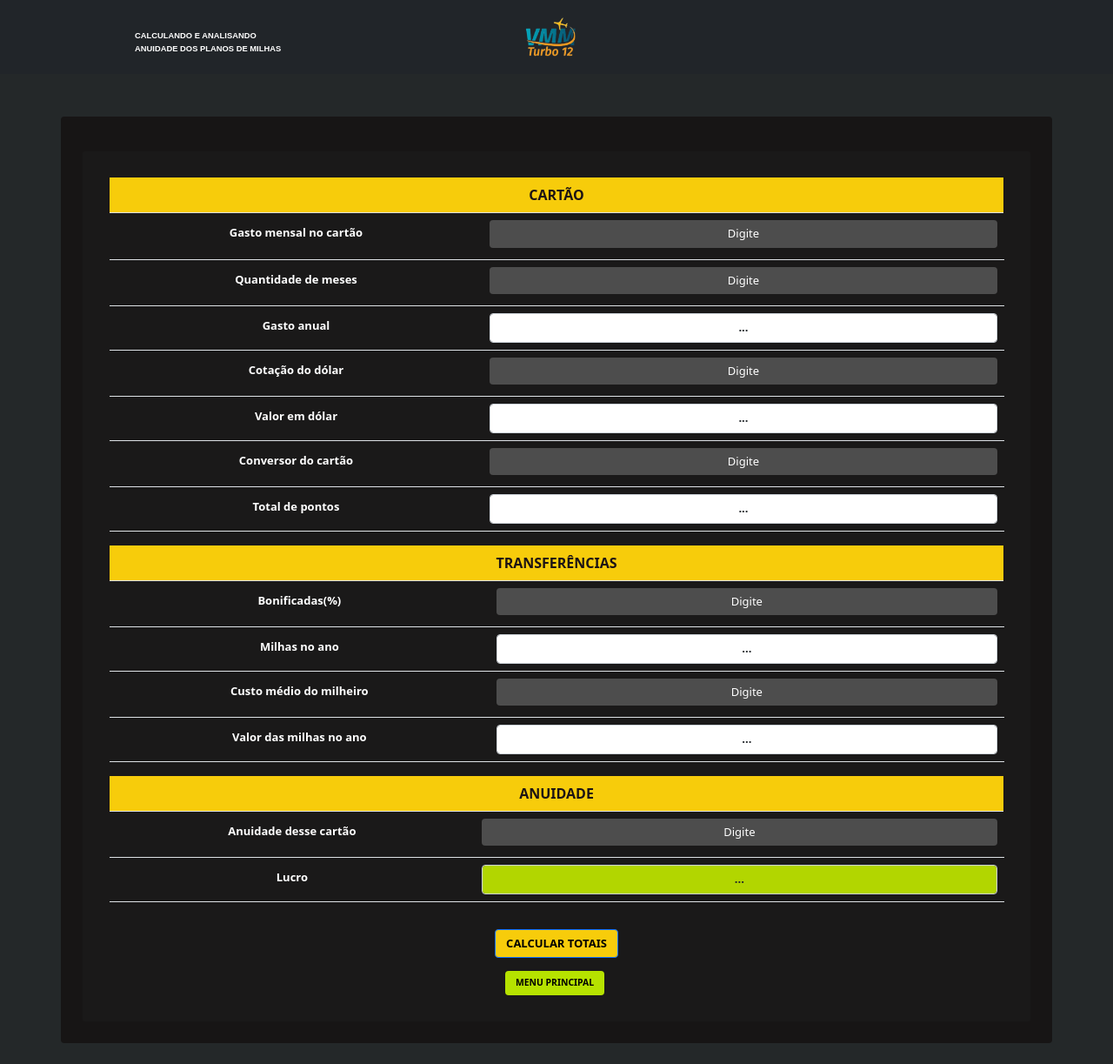
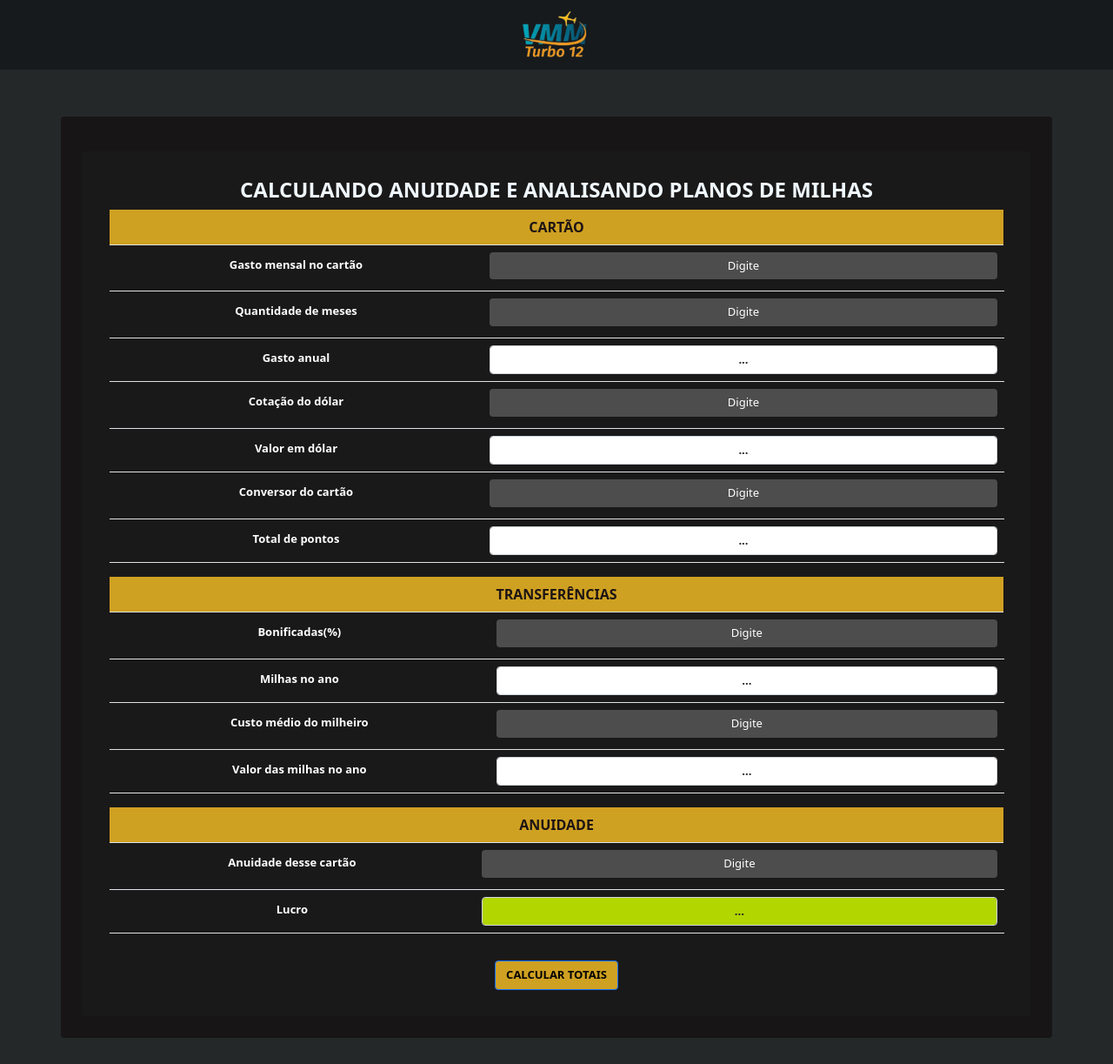
Before and after one commit to ittalo-pessoa/dm-milhas-final, a plain HTML site: page calculando.html in a window 1280 px wide. Shown: the whole page at 87% size. Drawn offline with nearby package versions, Linux system fonts and the light colour scheme.

Commit message:
Fazendo novas alterações

```diff
--- a/calculando.css
+++ b/calculando.css
@@ -38,7 +38,7 @@ h2{
 }
 tr.cabeca{
     border: none;
-    background-color: #f7cc0b;
+    background-color: #cfa122;
     color: #1d1414;
 }
 td{
@@ -152,26 +152,28 @@ input[type="number"]::placeholder{
     right: 48%; /* Move para a direita de forma relativa */
     transform: translateY(-50%); /* Ajusta para centralizar verticalmente */
 }
-@media (max-width: 768px) {
-    .qualquer {
-        font-size: 7.4px; /* Fonte maior em telas menores */
-        margin-left: -5%; /* Margem adaptada para telas menores */
-    }
-}
-
-@media (max-width: 480px) {
-    .qualquer {
-        font-size: 7.4px; /* Ajuste para telas muito pequenas */
-        margin-left: 5%; /* Margem mais compacta */
-    }
-
-  @media (min-width: 720px) and (max-width: 1650px) {
-    body {
-      font-size: 10px;
-      margin-left: -5%;
-    }
-  }}
-
 .menu{
     background-color:#b6e200;
 }
+.navbar img {
+    height: 60px; /* Tamanho padrão */
+    width: 80px;
+    position: absolute;
+    left: 50%; /* Centraliza horizontalmente */
+    top: 50%; /* Centraliza verticalmente */
+    transform: translate(-50%, -50%); /* Ajuste para a centralização completa */
+}
+.navbar {
+    background-color: rgba(15, 19, 22, 0.619) !important;
+    padding: 10px 15px;
+    position: fixed;
+    top: 0;
+    left: 0;
+    width: 100%;
+    z-index: 10;
+    margin: 0;
+    min-height: 80px; /* Altura mínima ajustada para manter o visual proporcional */
+}
+.menu-icon {
+    visibility: hidden;
+  }
--- a/calculando.html
+++ b/calculando.html
@@ -24,39 +24,14 @@
 
 <body>
     <main>
-        <nav class="navbar navbar-expand-md navbar-dark fixed-top bg-dark" style="height: 85px;">
+        <nav class="navbar navbar-expand-md navbar-dark bg-dark">
             <div class="container-fluid">
-                <a class="navbar-brand">
-                    <p class="qualquer">
-                        <strong>CALCULANDO E ANALISANDO<br> ANUIDADE DOS PLANOS DE MILHAS</strong>
-
-                    </p>
-
+                <a href="https://ittalo-pessoa.github.io/dm-milhas-final/">
+                <img  src="img/vmm-removebg-preview.png" alt="Logo central" />
                 </a>
-                <img src="img/vmm-removebg-preview.png" class="logo-vmm position-absolute" alt="Logo VMM Turbo">
-                <div class="collapse navbar-collapse" id="navbarCollapse">
-                    <ul class="navbar-nav me-auto mb-2 mb-md-0">
-                        <li class="nav-item">
-                            <a class="nav-link active" aria-current="page" href="#">
-                                <p style="vertical-align: inherit;">
-                                    <p style="vertical-align: inherit;"></p>
-                                </p>
-                            </a>
-                        </li>
-                        <li class="nav-item">
-                            <a class="nav-link" href="#" style="vertical-align: inherit;">
-                                <p style="vertical-align: inherit;">
-                            </a>
-                        </li>
-                        <li class="nav-item">
-                            <a class="nav-link disabled" aria-disabled="true">
-                                <p style="vertical-align: inherit;">
-                                    <p style="vertical-align: inherit;"></p>
-                                </p>
-                            </a>
-                        </li>
-                    </ul>
-                </div>
+                <button class="navbar-toggler menu-icon" type="button" data-bs-toggle="collapse" data-bs-target="#navbarCollapse">
+                    <span class="navbar-toggler-icon"></span>
+                </button>
             </div>
         </nav>
 
@@ -70,6 +45,7 @@
                         <div class="col-md-12">
                             <table class="table table-bordered">
                                 <thead>
+                                    <h1 style="font-size: 24px;font-weight: bold;">CALCULANDO ANUIDADE E ANALISANDO PLANOS DE MILHAS<br></h1>
                                     <tr class="cabeca">
 
                                         <th colspan="3" class="titulo-completo">CARTÃO</th>
@@ -228,20 +204,10 @@
                         <!-- Botão para calcular -->
                         <div class="text-center">
                             <button type="button" class="btn btn-primary" id="calculate"
-                                style="font-size: 13px;margin-top: 15px;background-color: #f7cc0b;color: black;"><strong>CALCULAR TOTAIS</strong></button>
+                                style="font-size: 13px;margin-top: 15px;background-color: #cfa122;color: black;"><strong>CALCULAR TOTAIS</strong></button>
 
                         </div>
-                        <div class="text-center">
-                            <a href="https://ittalo-pessoa.github.io/dm-milhas-final/" target="_blank" rel="noopener noreferrer">
-                                <button type="button" class="menu btn btn-warning" id="MENU"
-                                        style="font-size: 65%; margin-top: 15px; margin-right: 4px; border: none;">
-                                    <strong>MENU PRINCIPAL</strong>
-                                </button>
-                            </a>
 
-
-
-                        </div>
                         <!-- Exibição dos resultados -->
 
                     </div>
```
Also changed, not shown: calculo-milheiro.html (+5 -3 lines), index.css (line endings or trailing spaces).
